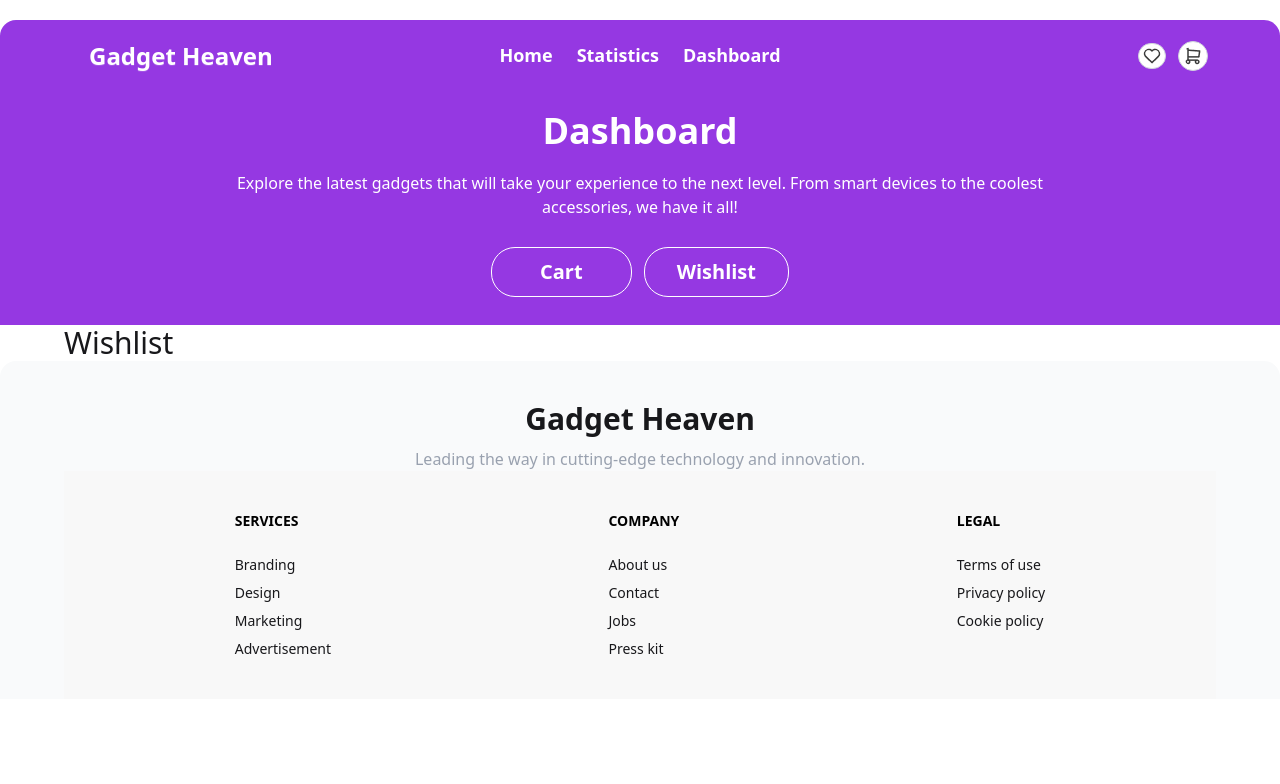
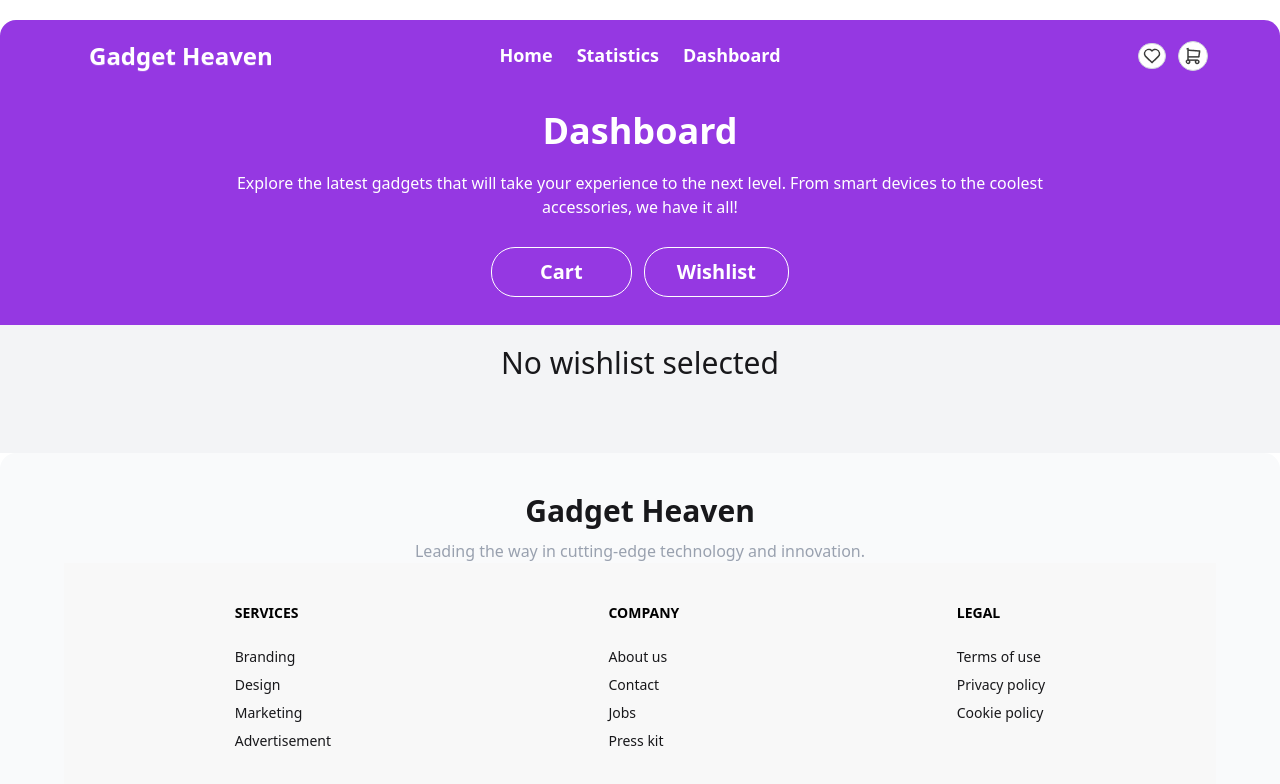
Before and after one commit to anayet71/gadget-heaven, a React (Vite) app: page /dashboard/wishlist in a window 1280 px wide. Shown: the top 784 px of the page. Built offline with nearby package versions, Linux system fonts and the light colour scheme.

Commit message:
dynamically wishlist added

```diff
--- a/src/Utility/addToDb.js
+++ b/src/Utility/addToDb.js
@@ -1,24 +1,24 @@
-const getStoredReadList = () =>{
-    const storedListStr = localStorage.getItem('read-list')
+const getStoredWishList = () =>{
+    const storedListStr = localStorage.getItem('add to wishlist')
     if(storedListStr){
         const storedList = JSON.parse(storedListStr);
         return storedList
     }
     else{
-        return [ ]
+        return []
     }
 
 }
 
-const addToStoredReadList = (id) =>{
-    const storedList = getStoredReadList()
+const addToWishlist = (id) =>{
+    const storedList = getStoredWishList()
     if(storedList.includes(id)){
         console.log( id , 'already exist')
     }
     else{
         storedList.push(id)
         const storedListStr = JSON.stringify(storedList)
-        localStorage.setItem('read-list' , storedListStr)
+        localStorage.setItem('add to wishlist' , storedListStr)
     }
 }
-export {addToStoredReadList}
+export {addToWishlist, getStoredWishList}
--- a/src/component/Dashboard/Dashboard.jsx
+++ b/src/component/Dashboard/Dashboard.jsx
@@ -19,7 +19,7 @@ const Dashboard = () => {
 
                 </div>
             </div>
-            <div className="max-w-6xl mx-auto ">
+            <div className=" ">
                     <Outlet></Outlet>
             </div>
         </div>
--- a/src/component/ProductDetails/ProductDetails.jsx
+++ b/src/component/ProductDetails/ProductDetails.jsx
@@ -1,6 +1,6 @@
 import { useLoaderData, useParams } from "react-router-dom";
 import { HiOutlineShoppingCart, HiOutlineHeart } from "react-icons/hi2";
-import { addToStoredReadList } from "../../Utility/addToDb";
+import { addToWishlist } from "../../Utility/addToDb";
 
 
 
@@ -16,7 +16,7 @@ const ProductDetails = () => {
     const { product_title, product_image, price, description, stock, rating } = product
 
     const handleWishlist = (id) =>{
-        addToStoredReadList(id)
+        addToWishlist(id)
 
     }
 
@@ -68,11 +68,11 @@ const ProductDetails = () => {
                             </div>
                         </div>
                         <div className="flex items-center gap-4">
-                            <button onClick={() =>handleWishlist(product_id)} className="flex items-center gap-2 bg-violet-600 text-white font-bold px-3 py-1.5 rounded-3xl">
-                                Add To Cart <HiOutlineShoppingCart />
+                            <button className=" btn  px-5 py-1.5 rounded-full border bg-violet-600  text-white "> Add to Cart<HiOutlineShoppingCart />
+                            </button>
+                            <button onClick={() =>handleWishlist(product_id)} className="btn flex items-center gap-2 bg-gray-50 px-2.5 py-2.5  border-gray-300font-bold  rounded-3xl">
+                            <HiOutlineHeart />
 
-                            </button>
-                            <button className="px-2.5 py-2.5 bg-gray-50 rounded-full border border-gray-300"><HiOutlineHeart />
                             </button>
                         </div>
 
--- a/src/component/Wishlist/Wishlist.jsx
+++ b/src/component/Wishlist/Wishlist.jsx
@@ -1,10 +1,67 @@
+import { useEffect, useState } from "react";
+import { useLoaderData } from "react-router-dom";
+import { getStoredWishList } from "../../Utility/addToDb";
+import { HiOutlineShoppingCart } from "react-icons/hi2";
+import { HiOutlineX } from "react-icons/hi";
+
 
 const Wishlist = () => {
+    const [wishList, setWishList] = useState([])
+    const allProducts = useLoaderData()
+    useEffect(() => {
+        const storedWishList = getStoredWishList()
+        const storedWishListMap = storedWishList.map(id => id)
+
+        const wishList = allProducts.filter(product => storedWishListMap.includes(product.product_id))
+        console.log(wishList)
+
+        setWishList(wishList)
+    }, [allProducts])
+
+
     return (
-        <div>
-            <h3 className="text-3xl">Wishlist</h3>
+        <div className="bg-gray-100 max-w-7xl mx-auto  pt-5">
+            <div className="max-w-6xl mx-auto">
+
+
+
+            {wishList.length > 0 ? (
+            <div className="grid gap-5 pb-38 ">{
+                wishList.map(product => <ul key={product.product_id}>
+                    <div className="flex justify-between bg-white p-5 rounded-2xl">
+
+                    <div className="flex  gap-4 ">
+                        <div>
+                            <img className="w-[180px] h-[140px] object-cover rounded-xl" src={product.product_image} alt="" />
+                        </div>
+                        <div className="leading-loose ">
+                            <h4 className="text-xl font-bold">{product.product_title}</h4>
+                            <div className="flex gap-1.5">
+                                <p className="font-bold">Description:</p>
+                                <p className="text-gray-500">{product.description}</p>
+                            </div>
+                            <p className="font-semibold"> Price: $ {product.price}</p>
+                            <button className=" btn  px-5 py-1.5 rounded-full border bg-violet-600  text-white  "> Add to Cart<HiOutlineShoppingCart />
+                            </button>
+
+                        </div>
+                    </div>
+                        <div>
+                            <HiOutlineX />
+                        </div>
+                    </div>
+                </ul>)
+            }
+            </div>
+          ) : (
+            <h3 className="text-3xl pb-18 text-center">No wishlist selected</h3>
+          )}
+
+            </div>
+
         </div>
     );
+
 };
 
 export default Wishlist;
--- a/src/main.jsx
+++ b/src/main.jsx
@@ -24,7 +24,7 @@ const router = createBrowserRouter([
       {
         path: 'products/:product_id',
         element: <ProductDetails></ProductDetails>,
-        loader: () => fetch('/gadgetHeaven.json ')
+        loader: () => fetch('/gadgetHeaven.json')
       },
       {
         path: 'dashboard',
@@ -36,7 +36,8 @@ const router = createBrowserRouter([
           },
           {
             path: 'wishlist',
-            element: <Wishlist></Wishlist>
+            element: <Wishlist></Wishlist>,
+            loader: () => fetch('/gadgetHeaven.json')
           }
 
         ]
```
